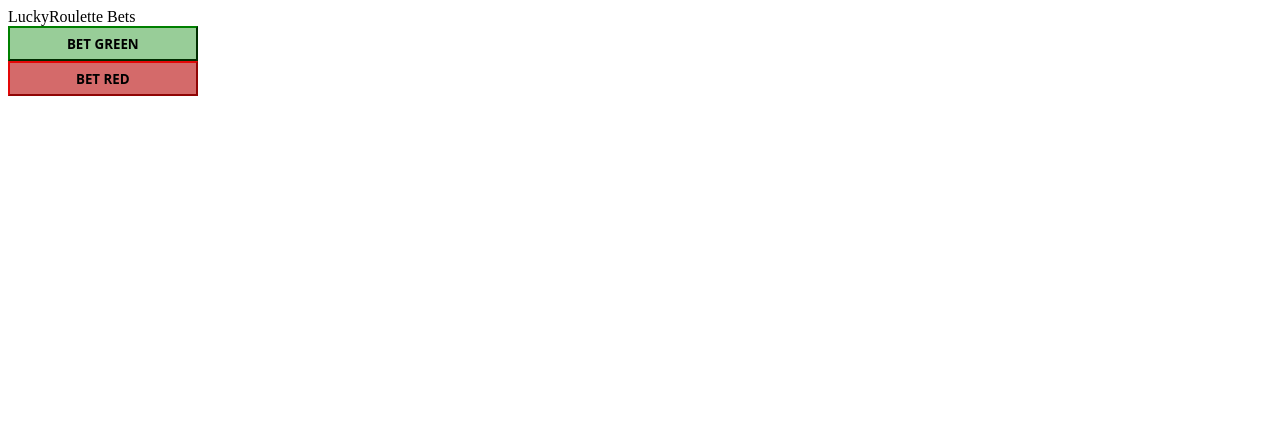
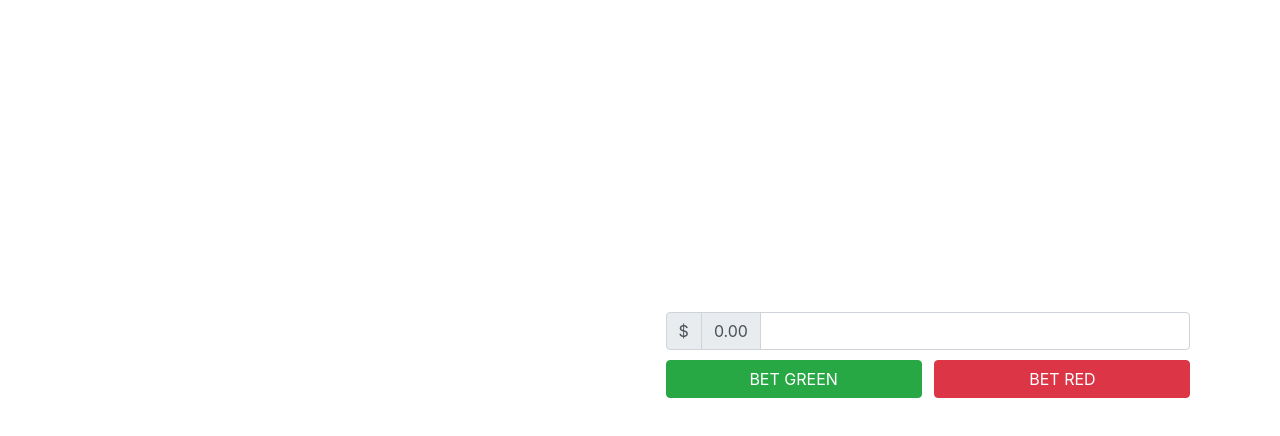
Before and after one commit to TiagoHSF/LuckyRoulette-Bets, an Angular app: page / in a window 1280 px wide. Shown: the top 436 px of the page. Built offline with nearby package versions, Linux system fonts and the light colour scheme.

Commit message:
Starter background and styles

```diff
--- a/package.json
+++ b/package.json
@@ -18,6 +18,7 @@
     "@angular/platform-browser": "~12.2.0",
     "@angular/platform-browser-dynamic": "~12.2.0",
     "@angular/router": "~12.2.0",
+    "bootstrap": "^5.1.3",
     "rxjs": "~6.6.0",
     "tslib": "^2.3.0",
     "zone.js": "~0.11.4"
--- a/src/app/bet/bet.component.html
+++ b/src/app/bet/bet.component.html
@@ -1,9 +1,30 @@
-<div>LuckyRoulette Bets</div>
+<link rel="stylesheet" href="https://stackpath.bootstrapcdn.com/bootstrap/4.1.3/css/bootstrap.min.css"
+  integrity="sha384-MCw98/SFnGE8fJT3GXwEOngsV7Zt27NXFoaoApmYm81iuXoPkFOJwJ8ERdknLPMO" crossorigin="anonymous">
+<div style="background-color: rgb(255, 255, 0);">
+  <div class="input-group mb-3 input-money">
+    <div class="input-group-prepend">
+      <span class="input-group-text">$</span>
+      <span class="input-group-text">0.00</span>
+    </div>
+    <input type="text" class="form-control" aria-label="Amount (to the nearest dollar)">
+  </div>
+
 <div>
-  <button class="bet-btn-green" click="betGreen()">BET GREEN</button>
+<button class="btn btn-success pattern-btn-green" (click)="betGreen()">BET GREEN</button>
 </div>
 <div>
-  <button class="bet-btn-red" click="betRed()">BET RED</button>
+  <button class="btn btn-danger pattern-btn-red" (click)="betRed()">BET RED</button>
+</div>
+
+
+
+
+
+<script src="https://code.jquery.com/jquery-3.3.1.slim.min.js"
+  integrity="sha384-q8i/X+965DzO0rT7abK41JStQIAqVgRVzpbzo5smXKp4YfRvH+8abtTE1Pi6jizo" crossorigin="anonymous"></script>
+<script src="https://cdnjs.cloudflare.com/ajax/libs/popper.js/1.14.3/umd/popper.min.js"
+  integrity="sha384-ZMP7rVo3mIykV+2+9J3UJ46jBk0WLaUAdn689aCwoqbBJiSnjAK/l8WvCWPIPm49" crossorigin="anonymous"></script>
+<script src="https://stackpath.bootstrapcdn.com/bootstrap/4.1.3/js/bootstrap.min.js"
+  integrity="sha384-ChfqqxuZUCnJSK3+MXmPNIyE6ZbWh2IMqE241rYiqJxyMiZ6OW/JmZQ5stwEULTy" crossorigin="anonymous"></script>
 </div>
 <router-outlet></router-outlet>
-<router-outlet></router-outlet>
--- a/src/app/bet/bet.component.scss
+++ b/src/app/bet/bet.component.scss
@@ -1,17 +1,20 @@
-.bet-btn-green {
-    width: 15%;
-    height: 35px;
-    font-family: system-ui;
-    font-weight: 700;
-    border-color: green;
-    background-color: #98cd98;
+.pattern-btn-green {
+    width: 20%;
+    position: absolute;
+    right: 28%;
+    top: 45%;
 }
 
-.bet-btn-red {
-    width: 15%;
-    height: 35px;
-    font-family: system-ui;
-    font-weight: 700;
-    border-color: rgb(228, 8, 8);
-    background-color: #d46a6a;
+.pattern-btn-red {
+    width: 20%;
+    position: absolute;
+    right: 7%;
+    top: 45%;
 }
+
+.input-money {
+    width: 41%;
+    position: absolute;
+    top: 39%;
+    right: 7%;
+}
--- a/src/app/bet/bet.component.ts
+++ b/src/app/bet/bet.component.ts
@@ -1,4 +1,5 @@
 import { Component, OnInit } from '@angular/core';
+
 
 @Component({
   selector: 'app-bet',
@@ -8,18 +9,18 @@ import { Component, OnInit } from '@angular/core';
 export class BetComponent implements OnInit {
 
 
-betGreen() {
-  console.log("Green")
-}
-
-betRed() {
-  window.alert("Red")
-}
-
 
   constructor() { }
 
   ngOnInit(): void {
   }
 
+betGreen(){
+  console.log("bet green")
 }
+
+betRed(){
+  console.log("bet red")
+}
+
+}
```
Also changed, not shown: 1 other file (tests, documents, lock files or other folders).
